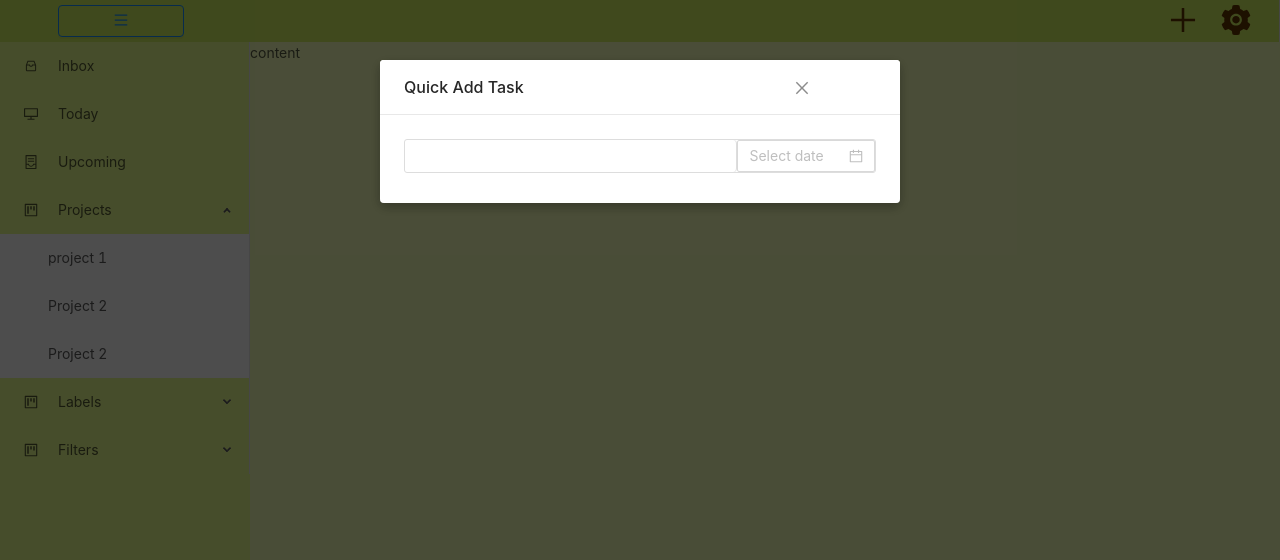
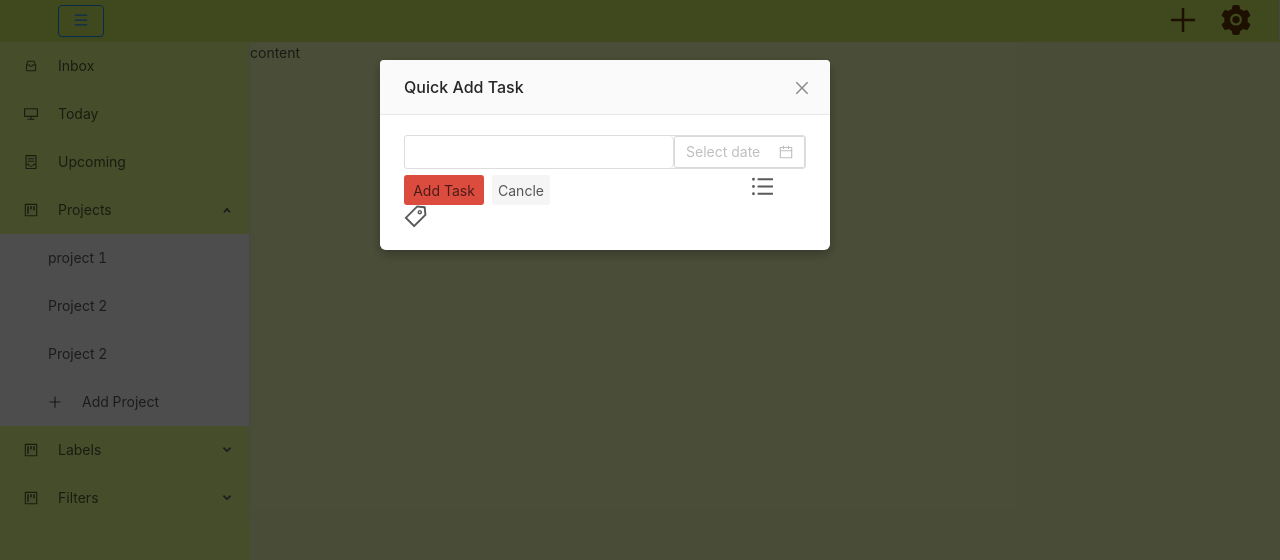
Before and after one commit to Sanjay-87/todoist-clone, a React (Create React App) app: page / in a window 1280 px wide. Both pictures are taken after a click on the element 1183 px from the left and 20 px from the top of the page. Shown: the top 560 px of the page. Built offline with nearby package versions, Linux system fonts and the light colour scheme.

Commit message:
add the project-popup

```diff
--- a/package.json
+++ b/package.json
@@ -3,6 +3,7 @@
     "version": "0.1.0",
     "private": true,
     "dependencies": {
+        "@ant-design/icons": "^4.1.0",
         "@testing-library/jest-dom": "^4.2.4",
         "@testing-library/react": "^9.5.0",
         "@testing-library/user-event": "^7.2.1",
@@ -12,6 +13,7 @@
         "react": "^16.13.1",
         "react-app-rewired": "^2.1.6",
         "react-dom": "^16.13.1",
+        "react-icons": "^3.10.0",
         "react-scripts": "3.4.1"
     },
     "scripts": {
--- a/public/index.html
+++ b/public/index.html
@@ -11,6 +11,7 @@
       user's mobile device or desktop. See https://developers.google.com/web/fundamentals/web-app-manifest/
     -->
         <link rel="manifest" href="%PUBLIC_URL%/manifest.json" />
+        <link href="https://stackpath.bootstrapcdn.com/font-awesome/4.7.0/css/font-awesome.min.css" rel="stylesheet" >
         <!--
       Notice the use of %PUBLIC_URL% in the tags above.
       It will be replaced with the URL of the `public` folder during the build.
--- /dev/null
+++ b/src/components/addProject.css
@@ -0,0 +1,33 @@
+.ant-modal-header{
+    background-color :#fafafa
+}
+.ant-modal-body{
+    padding:20px 24px;
+    font-size: 18px;
+}
+.ant-input{
+    border-radius: 5px;
+}
+.ant-modal-content{
+    border-radius: 6px;
+    width: 450px;
+}
+.cancelbtn,.cancelbtn:hover{
+    background-color:#f3f3f3;
+    color:black;
+    border-color:#b6b5b5;
+}
+.ant-switch{
+    margin-right:3%;
+}
+.ant-switch-checked{
+    background-color: #db4c3f;
+}
+
+.addbtn,.addbtn:hover{
+    background-color:#db4c3f;
+    color: white;
+}
+.project-color,.project-input{
+    margin-bottom: 5%;
+}
--- /dev/null
+++ b/src/components/addProject.js
@@ -0,0 +1,67 @@
+import { Modal, Button, Input, Switch,Typography,Select } from 'antd';
+import React, { Component } from 'react'
+import "./addProject.css"
+
+const children = [];
+const { Option } = Select;
+  const color=["Berry Red","Red","Orange","Yellow","Olive Green","Lime Green",
+  "Green","Mint Green","Teal","Sky Blue","Light Blue","Blue","Grape","Violet",
+  "Lavender","Megenta","Salmon","Charcoal","Grey","Taupe"];
+  for (let i = 0; i <color.length; i++) {
+    children.push(<Option key={color[i]}>{color[i]}</Option>);
+  }
+
+ class AddProject extends Component {
+  state = {
+    size: 'default',
+  };
+
+  handleChange=(value) =>{
+    console.log(`Selected: ${value}`);
+  }
+    onChange = (checked)=> {
+        console.log(`switch to ${checked}`);
+      }
+
+    render() {
+        const { Title } = Typography;
+        const { size } = this.state;
+        return (
+          <div>
+            <Modal
+              title={<Title level={3}> Project name</Title>}
+              visible={this.props.modalOfProject}
+              style={{ top: 60 }}
+              onCancel={this.props.handleCancelProject}
+
+              footer={[
+                  <Button onClick={this.props.handleCancelProject}  className="cancelbtn">Cancel</Button>,
+                  <Button onClick={this.props.handleCancelProject}  className="addbtn" >Add</Button>
+              ]}
+            >
+             <div className="project-modal-body">
+                <div className="project-input" >
+                <Title level={4}> Project name</Title>
+                    <Input />
+                </div>
+
+                <div className="project-color">
+                  <Title level={4}>Project color</Title>
+                <Select size={size} defaultValue="Charcoal" onChange={this.handleChange} style={{ width: "100%" }}>
+                {children}
+                 </Select>
+                </div>
+
+                <div className="add-to-favorate">
+                <Switch  onChange={this.onChange} />
+                <span>Add to favorities</span>
+                </div>
+             </div>
+            </Modal>
+          </div>
+        );
+      }
+}
+
+
+export default AddProject
--- a/src/components/dashboard.js
+++ b/src/components/dashboard.js
@@ -1,5 +1,6 @@
 import React, { Component } from "react";
 import QuickAddTask from "./quickaddtask";
+import AddProject from "./addProject";
 
 import { Layout, Menu, Button, Row, Col } from "antd";
 import {
@@ -18,34 +19,42 @@ const { Sider, Content } = Layout;
 class Dashboard extends Component {
     state = {
         collapsed: false,
-        model: false,
+        modalOfTask: false,
+        modalOfProject: false,
     };
 
-    showPopup = () => {
+    showPopupTask = () => {
       this.setState({
-        model: true,
+        modalOfTask: true,
       });
     };
 
-    onCollapsed = () => {
+    showPopupProject = () => {
         this.setState({
-            collapsed: !this.state.collapsed,
+          modalOfProject: true,
         });
-    };
+      };
 
-  handleOk = e => {
+
+  handleCancelTask = e => {
     console.log(e);
     this.setState({
-        model: false,
+        modalOfTask: false,
     });
   };
 
-  handleCancel = e => {
+  handleCancelProject = e => {
     console.log(e);
     this.setState({
-        model: false,
+        modalOfProject: false,
     });
   };
+
+  onCollapsed = () => {
+    this.setState({
+        collapsed: !this.state.collapsed,
+    });
+};
 
     render() {
         return (
@@ -63,10 +72,10 @@ class Dashboard extends Component {
                                     color: "#613400",
                                     fontSize: "30px",
                                 }}
-                                onClick={this.showPopup}
+                                onClick={this.showPopupTask}
                             />
-                                   {this.state.model ? (<QuickAddTask model={this.state.model}
-                                   handleOk={this.handleOk} handleCancel={this.handleCancel} />) : ("")}
+                                   {this.state.modalOfTask ? (<QuickAddTask modalOfTask={this.state.modalOfTask}
+                                   handleCancelTask={this.handleCancelTask} />) : ("")}
                         </Col>
                         <Col span={1}>
                             <SettingFilled
@@ -101,10 +110,14 @@ class Dashboard extends Component {
                             <Menu.Item key='Upcoming' icon={<ContainerOutlined />}>
                                 Upcoming
                             </Menu.Item>
-                            <SubMenu key='Projects' icon={<ProjectOutlined />} title='Projects'>
-                                <Menu.Item key='5'>project 1</Menu.Item>
+                            <SubMenu key='Projects' icon={<ProjectOutlined />} title='Projects' >
+                                <Menu.Item key='5'>project 1 </Menu.Item>
                                 <Menu.Item key='6'>Project 2</Menu.Item>
                                 <Menu.Item key='7'>Project 2</Menu.Item>
+                                <Menu.Item icon={<PlusOutlined />}
+                                onClick={this.showPopupProject}> Add Project</Menu.Item>
+                                {this.state.modalOfProject ? (<AddProject modalOfProject={this.state.modalOfProject}
+                                    handleCancelProject={this.handleCancelProject} />):""}
                             </SubMenu>
                             <SubMenu
                                 key='Labels'
@@ -116,7 +129,9 @@ class Dashboard extends Component {
                             </SubMenu>
                         </Menu>
                     </Sider>
-                    <Content style={{ backgroundColor: "#f4ffb8" }}>content</Content>
+                    <Content style={{ backgroundColor: "#f4ffb8" }}>
+                        content
+                        </Content>
                 </Layout>
             </Layout>
         );
--- a/src/components/quickaddtask.js
+++ b/src/components/quickaddtask.js
@@ -1,45 +1,49 @@
-import { Modal, Button, Form,Input, DatePicker  } from 'antd';
-import React,{Component} from 'react'
+import { Modal, Form, Input, DatePicker } from "antd";
+import React, { Component } from "react";
 import "./quicktask.css";
+import {
+  TagOutlined,
+  UnorderedListOutlined,
+} from "@ant-design/icons";
+
 
 class QuickAddTask extends Component {
-  state = {
-      visible: true,
-      date:"",
-     };
 
-//  onChange =(date,dateString)=>{
-//      console.log(date,dateString);
-//     //  this.setState({
-//     //      date:date,
-//     //  })
+  onChange = (date, dateString) => {
+    console.log(date, dateString);
+  };
 
-//  }
+  render() {
 
-  onChange=(date, dateString)=> {
-    console.log(date, dateString);
-  }
-  render() {
     return (
       <div>
         <Modal
           title="Quick Add Task"
           style={{ top: 60 }}
-          visible={this.props.model}
-          onOk={this.props.handleOk}
-          onCancel={this.props.handleCancel}
-          footer = {null}>
-              <Form>
-                  <div className="add-quick-task">
-                  <Input className="input-fild"/>
-                  <DatePicker onChange={this.onChange} /><br />
-                  </div>
-                  <div>
+          visible={this.props.modalOfTask}
+          onCancel={this.props.handleCancelTask}
+          footer={null}
+        >
+          <Form>
+            <div className="add-quick-task">
+              <Input className="input-fild" />
+              <DatePicker onChange={this.onChange} />
+            </div>
+            <div className="add-quick-task-footer">
+              <button  type="submit" className="add-task-btn" onClick={this.props.handleCancelTask}>
+                Add Task
+              </button>
+              <button
+                className="cancle-task-btn"
+                onClick={this.props.handleCancelTask}
+              >
+                Cancle
+              </button>
+              <UnorderedListOutlined style={{fontSize:"23px",marginRight:"10px"}}/>
+              <TagOutlined style={{fontSize:"23px"}}/>
 
-                  </div>
-
-              </Form>
-
+            </div>
+          </Form>
         </Modal>
       </div>
     );
--- a/src/components/quicktask.css
+++ b/src/components/quicktask.css
@@ -9,10 +9,22 @@
     border-radius: 3px;
     margin-bottom: 6px;
 }
-button{
-    background: none;
+.add-task-btn {
+    background: #db4c3f ;
+    margin-right: 2%;
     border: none;
-    text-align: left;
-    width: 126px;
+    text-align: center;
+    width: 80px;
+    height: 30px;
+    border-radius: 3px;
     cursor: pointer;
 }
+.cancle-task-btn{
+    border: none;
+    background: whitesmoke;
+    border-radius: 3px;
+    cursor: pointer;
+    text-align: center;
+    margin-right:50%;
+    height: 30px;
+}
```
Also changed, not shown: 1 other file (tests, documents, lock files or other folders).
